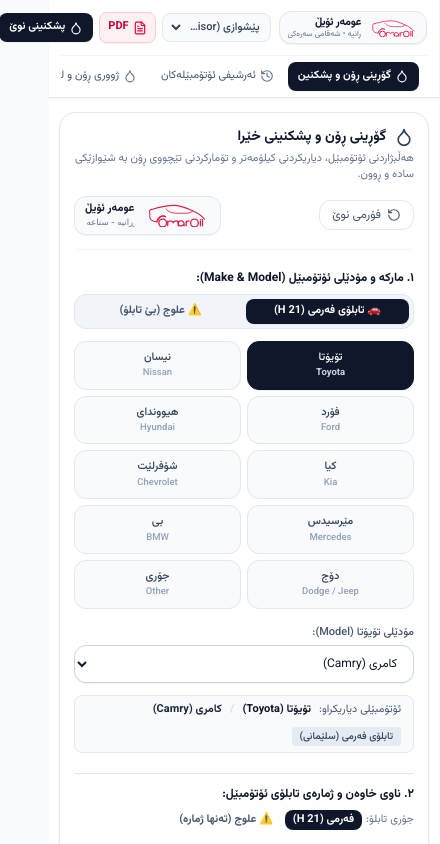
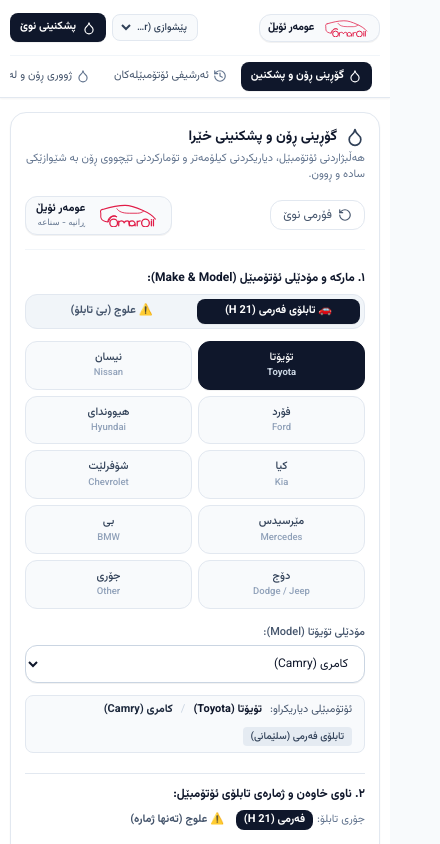
Before and after one commit to arasta-agency/Omer_Service, a React (Vite) app: page / in a window 390 px wide. Shown: the top 844 px of the page, 440 px wide, since content can reach past the window. Built offline with nearby package versions, Linux system fonts and the light colour scheme.

Commit message:
style: improve mobile responsiveness and layout
- Prevent horizontal overflow on mobile devices.
- Update viewport meta tags to disable zooming and improve mobile behavior.
- Optimize header layout for smaller screens.
- Refactor off-screen render element to fix potential layout shifts.

```diff
--- a/index.html
+++ b/index.html
@@ -2,7 +2,7 @@
 <html lang="ckb" dir="rtl">
   <head>
     <meta charset="UTF-8" />
-    <meta name="viewport" content="width=device-width, initial-scale=1.0" />
+    <meta name="viewport" content="width=device-width, initial-scale=1.0, maximum-scale=1.0, user-scalable=no, viewport-fit=cover" />
     <title>عومەر ئۆیڵ (Omar Oil) - سیستەمی بەڕێوەبردنی سێرڤس و گۆڕینی ڕۆنی ئۆتۆمبێل</title>
     <meta name="description" content="سیستەمی پێشکەوتووی بەڕێوەبردنی سێرڤس و گۆڕینی ڕۆن، لەزگەی جامی ئۆتۆمبێل، پشکنینی تایە و بیرخەرەوەی واتسئەپ بە زمانی کوردی سۆرانی - سەنتەری عومەر ئۆیڵ (Omar Oil)." />
     <meta property="og:title" content="عومەر ئۆیڵ - Omar Oil Service" />
--- a/src/components/Header.tsx
+++ b/src/components/Header.tsx
@@ -54,25 +54,22 @@
   ];
 
   return (
-    <header className="bg-white border-b border-slate-200 sticky top-0 z-40 text-right shadow-xs">
-      <div className="max-w-7xl mx-auto px-3 sm:px-6 lg:px-8">
+    <header className="bg-white border-b border-slate-200 sticky top-0 z-40 text-right shadow-xs w-full max-w-full overflow-hidden">
+      <div className="max-w-7xl mx-auto px-2.5 sm:px-6 lg:px-8 w-full max-w-full overflow-hidden">
         {/* Main Header Bar */}
-        <div className="flex items-center justify-between h-14 border-b border-slate-100 gap-2">
+        <div className="flex items-center justify-between h-14 border-b border-slate-100 gap-1.5 sm:gap-2 w-full max-w-full overflow-hidden">
           {/* Logo & Brand - Refined, compact & contained */}
-          <div className="flex items-center gap-1.5 bg-slate-50 px-2 py-1 rounded-xl border border-slate-200 shrink-0 max-w-[170px] xs:max-w-[200px] sm:max-w-none shadow-2xs">
+          <div className="flex items-center gap-1.5 bg-slate-50 px-2 py-1 rounded-xl border border-slate-200 shrink min-w-0 max-w-[130px] xs:max-w-[180px] sm:max-w-none shadow-2xs">
             <div className="flex items-center justify-center shrink-0">
               <OmarOilLogo variant="red" size="xs" />
             </div>
             <div className="min-w-0 leading-tight">
-              <div className="flex items-center gap-1">
+              <div className="flex items-center gap-1 min-w-0">
                 <span className="text-[11px] sm:text-xs font-bold text-slate-900 tracking-tight truncate">
                   عومەر ئۆیڵ
                 </span>
-                <span className="text-[9px] text-slate-500 font-sans font-medium truncate hidden xs:inline">
-                  (Omar Oil)
-                </span>
               </div>
-              <p className="text-[8px] sm:text-[8.5px] text-slate-500 truncate">
+              <p className="text-[8px] sm:text-[8.5px] text-slate-500 truncate hidden xs:block">
                 ڕانیە • شەقامی سەرەکی
               </p>
             </div>
@@ -95,14 +92,14 @@
             )}
           </div>
 
-          {/* Right: Role Switcher & Actions */}
-          <div className="flex items-center gap-1.5 sm:gap-2">
+          {/* Right: Role Switcher & Primary Action */}
+          <div className="flex items-center gap-1.5 sm:gap-2 shrink-0">
             <div className="flex items-center bg-slate-50 px-1.5 sm:px-2 py-1 rounded-lg border border-slate-200 text-xs shrink-0">
               <UserCheck className="w-3.5 h-3.5 text-slate-500 ml-1 hidden sm:inline" />
               <select
                 value={userRole}
                 onChange={(e) => setUserRole(e.target.value as UserRole)}
-                className="bg-transparent text-[11px] sm:text-xs text-slate-700 font-medium focus:outline-none cursor-pointer max-w-[95px] xs:max-w-[130px] sm:max-w-none truncate"
+                className="bg-transparent text-[10px] sm:text-xs text-slate-700 font-medium focus:outline-none cursor-pointer max-w-[72px] xs:max-w-[100px] sm:max-w-none truncate"
               >
                 {ROLES.map((r) => (
                   <option key={r.key} value={r.key} className="bg-white text-slate-900">
@@ -116,19 +113,18 @@
               <button
                 type="button"
                 onClick={onOpenPresentation}
-                className="px-2 sm:px-2.5 py-1.5 bg-rose-50 hover:bg-rose-100 text-rose-700 border border-rose-200 font-bold text-[11px] sm:text-xs rounded-lg transition flex items-center gap-1 sm:gap-1.5 cursor-pointer shadow-2xs shrink-0"
+                className="hidden md:flex items-center gap-1.5 px-2.5 py-1.5 bg-rose-50 hover:bg-rose-100 text-rose-700 border border-rose-200 font-bold text-xs rounded-lg transition cursor-pointer shadow-2xs shrink-0"
                 title="پرێزێنتەیشنی سیستەم بە کوردی سۆرانی و داگرتنی وەک PDF"
               >
                 <FileText className="w-3.5 h-3.5 text-rose-600 shrink-0" />
-                <span className="hidden sm:inline">پرێزێنتەیشن (PDF)</span>
-                <span className="sm:hidden">PDF</span>
+                <span>پرێزێنتەیشن (PDF)</span>
               </button>
             )}
 
             <button
               type="button"
               onClick={() => setCurrentTab('fast_oil')}
-              className="px-2.5 sm:px-3 py-1.5 bg-slate-900 hover:bg-slate-800 text-white font-bold text-[11px] sm:text-xs rounded-lg transition flex items-center gap-1 sm:gap-1.5 cursor-pointer shadow-2xs shrink-0"
+              className="px-2.5 sm:px-3 py-1.5 bg-slate-900 hover:bg-slate-800 text-white font-bold text-[11px] sm:text-xs rounded-lg transition flex items-center gap-1.5 cursor-pointer shadow-2xs shrink-0"
             >
               <Droplet className="w-3.5 h-3.5 text-white shrink-0" />
               <span className="whitespace-nowrap">پشکنینی نوێ</span>
@@ -137,7 +133,7 @@
         </div>
 
         {/* Navigation Tabs Bar - Smooth horizontal scroll on mobile */}
-        <nav className="flex space-x-1 space-x-reverse overflow-x-auto py-1.5 scrollbar-none items-center justify-between flex-nowrap shrink-0 touch-pan-x">
+        <nav className="flex space-x-1 space-x-reverse overflow-x-auto py-1.5 scrollbar-none items-center justify-between flex-nowrap shrink-0 touch-pan-x w-full max-w-full">
           <div className="flex space-x-1 space-x-reverse flex-nowrap shrink-0">
             {NAV_ITEMS.map((item) => {
               const Icon = item.icon;
--- a/src/components/SystemPresentationModal.tsx
+++ b/src/components/SystemPresentationModal.tsx
@@ -699,10 +699,11 @@
         <div
           ref={printDeckRef}
           style={{
-            position: 'absolute',
+            position: 'fixed',
             left: '-9999px',
-            top: 0,
+            top: '-9999px',
             width: '1200px',
+            opacity: 0,
             pointerEvents: 'none',
           }}
         >
--- a/src/index.css
+++ b/src/index.css
@@ -1,4 +1,19 @@
 @import "tailwindcss";
+
+html, body {
+  overflow-x: hidden;
+  max-width: 100vw;
+  width: 100%;
+  margin: 0;
+  padding: 0;
+  touch-action: manipulation;
+}
+
+#root {
+  overflow-x: hidden;
+  width: 100%;
+  max-width: 100vw;
+}
 
 @layer base {
   body {
```
